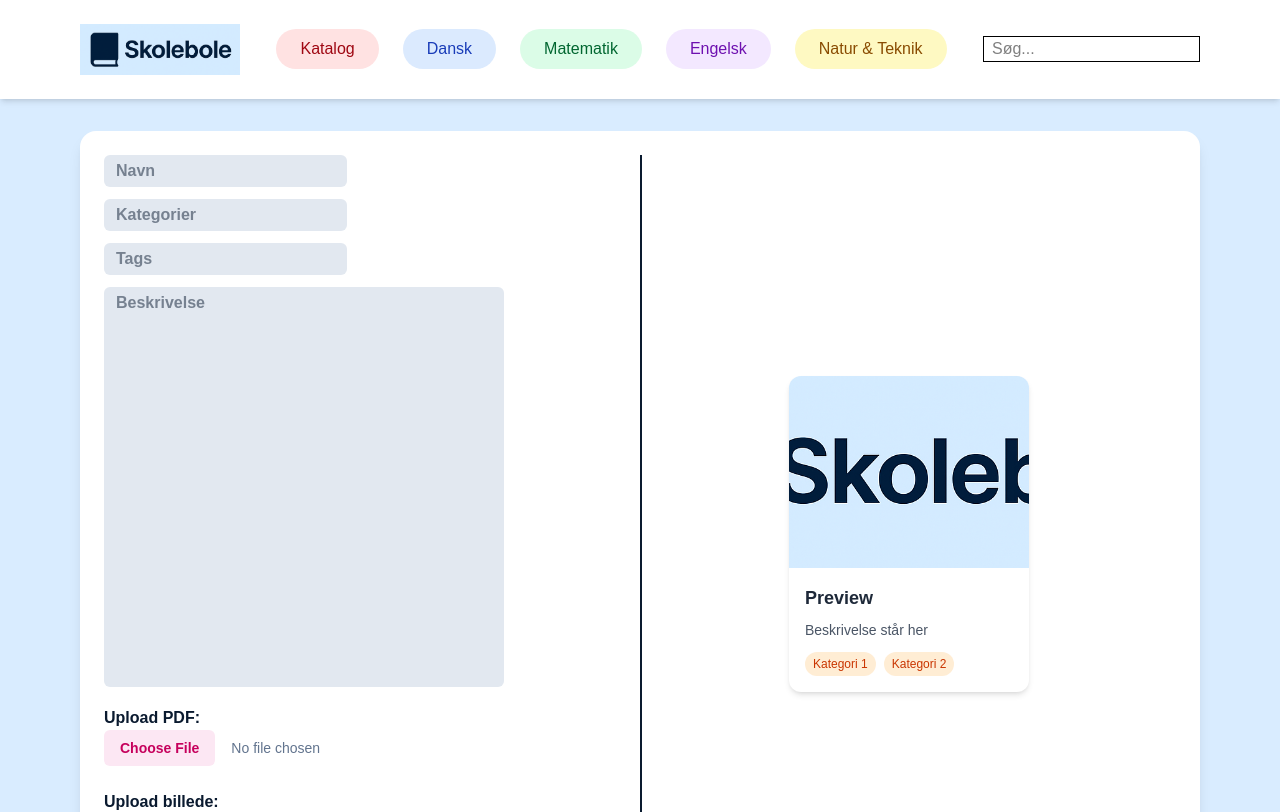
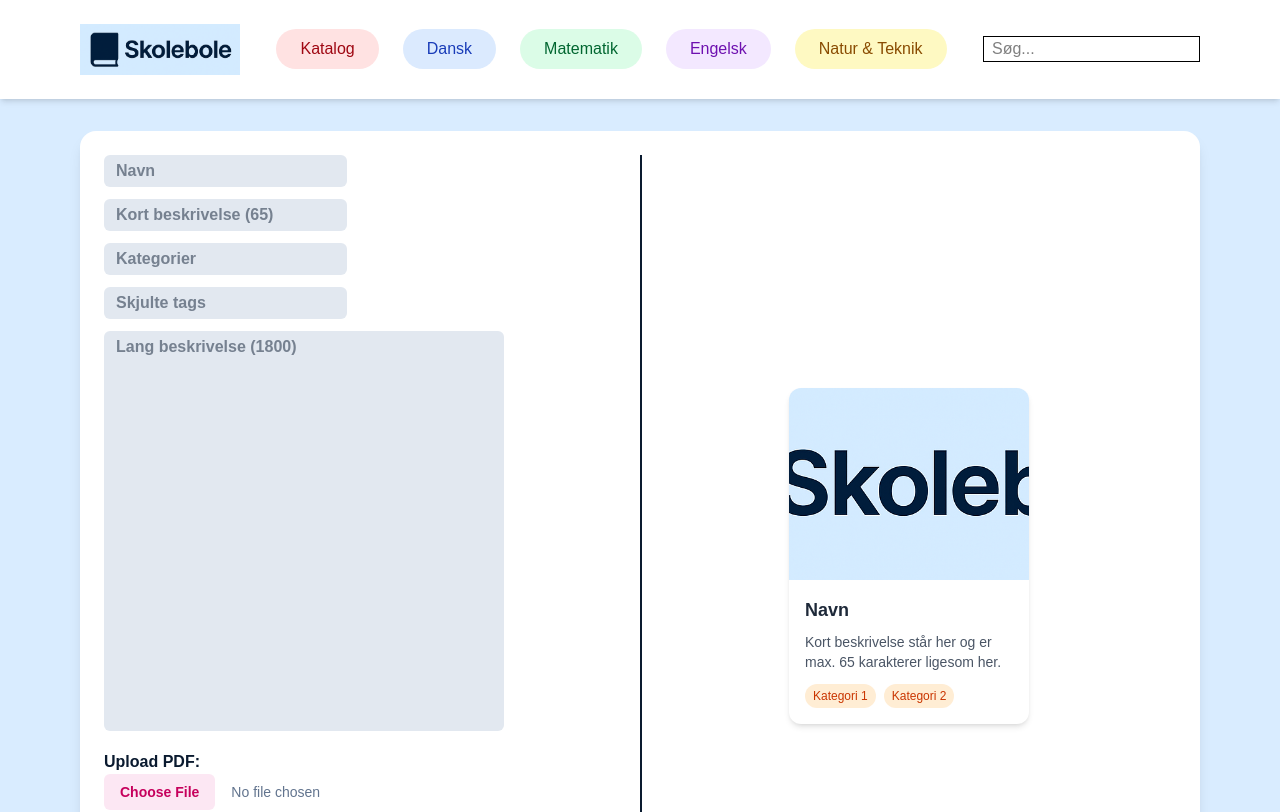
Before and after one commit to HeyJokke/skolebole, a Next.js app: page /admin in a window 1280 px wide. Shown: the top 812 px of the page. Built offline with nearby package versions, Linux system fonts and the light colour scheme; no server answers; the database is empty.

Commit message:
Changed Material type
Added long and short description to the Material type and changed it throughout the program

```diff
--- a/app/admin/page.tsx
+++ b/app/admin/page.tsx
@@ -13,15 +13,16 @@ export default function AdminPage() {
         const form = e.currentTarget
         const formData = new FormData(e.currentTarget)
         const name = formData.get('input-name') as FormDataEntryValue
+        const shortdesc = formData.get('input-shortdesc') as FormDataEntryValue
         const cats = formData.get('input-cats') as FormDataEntryValue
         const tags = formData.get('input-tags') as FormDataEntryValue | null
-        const desc = formData.get('input-desc') as FormDataEntryValue
+        const longdesc = formData.get('input-longdesc') as FormDataEntryValue
         const imageFile = formData.get('input-img') as File
         const pdfFile = formData.get('input-pdf') as File
 
         try {
-            const {data , error} = await insertMaterial(name, cats, tags, desc, imageFile, pdfFile)
 
+            const {data , error} = await insertMaterial(name, shortdesc, cats, tags, longdesc, imageFile, pdfFile)
             if (error) {
                 throw new Error(error)
             }
@@ -45,9 +46,10 @@ export default function AdminPage() {
             <div className="flex">
                 <form className="w-1/2" onSubmit={uploadMaterial}>
                     <input className="rounded-md bg-slate-200 font-semibold mb-3 py-1 px-3" type="text" placeholder="Navn" name="input-name"  required /><br/>
+                    <input className="rounded-md bg-slate-200 font-semibold mb-3 py-1 px-3" type="text" placeholder="Kort beskrivelse (65)" name="input-shortdesc" maxLength={65} required /><br/>
                     <input className="rounded-md bg-slate-200 font-semibold mb-3 py-1 px-3" type="text" placeholder="Kategorier" name="input-cats"  required /><br/>
-                    <input className="rounded-md bg-slate-200 font-semibold mb-3 py-1 px-3" type="text" placeholder="Tags" name="input-tags" /><br/>
-                    <textarea className="rounded-md bg-slate-200 font-semibold mb-3 py-1 px-3 resize-none w-100 h-100" placeholder="Beskrivelse" name="input-desc" required></textarea><br/>
+                    <input className="rounded-md bg-slate-200 font-semibold mb-3 py-1 px-3" type="text" placeholder="Skjulte tags" name="input-tags" /><br/>
+                    <textarea className="rounded-md bg-slate-200 font-semibold mb-3 py-1 px-3 resize-none w-100 h-100" placeholder="Lang beskrivelse (1800)" name="input-longdesc" maxLength={1800} required></textarea><br/>
                     <label className="font-semibold" htmlFor="input-pdf">Upload PDF: </label>
                     <input
                         className="
@@ -73,7 +75,7 @@ export default function AdminPage() {
 
                 <div className="flex w-1/2 w-60 m-auto">
                     <div className="m-auto">
-                        {(!material && !error) && <MaterialCard m={{id: 1, created_at: new Date, name: "Preview", description: "Beskrivelse står her", image_path: "", pdf_path: "", categories_array: ["Kategori 1", "Kategori 2"], meta_tags: []}} /> }
+                        {(!material && !error) && <MaterialCard m={{id: 1, created_at: new Date, name: "Navn", short_description: "Kort beskrivelse står her og er max. 65 karakterer ligesom her.", long_description: "", image_path: "", pdf_path: "", categories_array: ["Kategori 1", "Kategori 2"], meta_tags: []}} /> }
                         {(material && !error) && <MaterialCard m={material} /> }
                         {error && <p className="text-white bg-red-500 rounded-md p-2"> {error} </p>}
                     </div>
--- a/lib/components/materialCard.tsx
+++ b/lib/components/materialCard.tsx
@@ -19,9 +19,6 @@ export default function MaterialCard({m}: CardProps) {
         naturteknik: "bg-yellow-100 text-yellow-700"
     }
 
-    console.log(categoryClasses["category" as keyof typeof categoryClasses])
-    console.log(categoryClasses["dansk" as keyof typeof categoryClasses])
-
     React.useEffect(() => {
         async function fetchImage() {
             setImagePath(await getMaterialImageUrl(m))
@@ -29,8 +26,6 @@ export default function MaterialCard({m}: CardProps) {
 
         fetchImage()
     })
-
-
 
     return (
         <Link href={`/materialer/${m.id}`}>
@@ -55,7 +50,7 @@ export default function MaterialCard({m}: CardProps) {
                 </div>
                 <div className="p-4">
                     <h3 className="text-lg font-semibold text-gray-800 mb-2">{m.name}</h3>
-                    <p className="text-sm text-gray-600 line-clamp-2 mb-3">{m.description}</p>
+                    <p className="text-sm text-gray-600 line-clamp-2 mb-3 min-h-[40px]">{m.short_description}</p>
                     {m.categories_array && (
                         <div className="flex flex-wrap gap-2">
                             {m.categories_array.map((category:string) => (
--- a/lib/database/db.tsx
+++ b/lib/database/db.tsx
@@ -54,15 +54,16 @@ export async function searchMaterials(search: string):Promise<MaterialsResponse>
     }
 }
 
-export async function insertMaterial(name:FormDataEntryValue, cats:FormDataEntryValue, tags:FormDataEntryValue | null, desc:FormDataEntryValue, imageFile:File, pdfFile:File, ):Promise<MaterialResponse> {
+export async function insertMaterial(name:FormDataEntryValue, shortdesc:FormDataEntryValue, cats:FormDataEntryValue, tags:FormDataEntryValue | null, longdesc:FormDataEntryValue, imageFile:File, pdfFile:File, ):Promise<MaterialResponse> {
     try {
         const { data, error } = await supabase.from('materialer')
             .insert(
                 {
                     name: name,
+                    short_description: shortdesc,
                     categories_array: cats.toString().split(' '),
                     meta_tags: tags ? tags.toString().split(' ') : null,
-                    description: desc,
+                    long_description: longdesc,
                     image_path: imageFile.name,
                     pdf_path: pdfFile.name
                 }
--- a/lib/types.tsx
+++ b/lib/types.tsx
@@ -2,7 +2,8 @@ export type Material = {
     id: number
     created_at: Date
     name: string
-    description: string
+    short_description: string
+    long_description: string
     image_path: string
     pdf_path: string
     categories_array: string[]
```
Also changed, not shown: app/materialer/[id]/page.tsx (+21 -3 lines).
